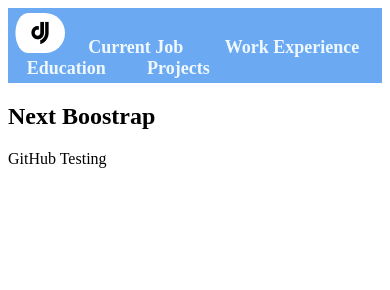
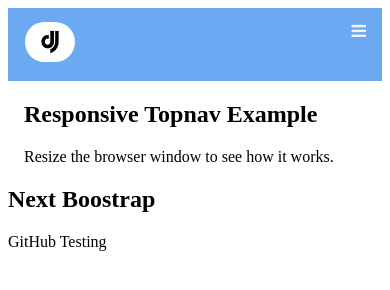
Before and after one commit to dhruv523/Portfolio, a plain HTML site: page index.html in a window 390 px wide. Drawn offline with Linux system fonts and the light colour scheme.

Commit message:
Updated navebar with bootstrap / screen responsive.

```diff
--- a/index.html
+++ b/index.html
@@ -5,12 +5,24 @@
     <meta name="viewport" content="width=device-width, initial-scale=1.0" />
     <title>Get to know about me</title>
     <link href="style.css" rel="stylesheet" />
+    <link
+      rel="stylesheet"
+      href="https://cdnjs.cloudflare.com/ajax/libs/font-awesome/4.7.0/css/font-awesome.min.css"
+    />
   </head>
 
   <body>
-    <!-- <h1>Hello World!</h1> -->
-    <div id="navigation-bar">
-      <a class="abc" id="logo">
+    <div
+      class="topnav"
+      id="myTopnav"
+      style="background-color: rgb(107, 170, 243)"
+    >
+      <!-- <a href="#home" class="active">Home</a>
+      <a href="#news">News</a>
+      <a href="#contact">Contact</a>
+      <a href="#about">About</a> -->
+
+      <a class="abc" id="logo" href="index.html">
         <img src="dj1.jpg" alt="logo" class="logo-btn" />
       </a>
       <!-- <div class="links"> -->
@@ -18,8 +30,28 @@
       <a href="#" class="nav-link">Work Experience</a>
       <a href="#" class="nav-link">Education</a>
       <a href="projects.html" class="nav-link">Projects</a>
-      <!-- </div> -->
+
+      <a href="javascript:void(0);" class="icon" onclick="myFunction()">
+        <i class="fa fa-bars"></i>
+      </a>
     </div>
+
+    <div style="padding-left: 16px">
+      <h2>Responsive Topnav Example</h2>
+      <p>Resize the browser window to see how it works.</p>
+    </div>
+
+    <script>
+      function myFunction() {
+        var x = document.getElementById("myTopnav");
+        if (x.className === "topnav") {
+          x.className += " responsive";
+        } else {
+          x.className = "topnav";
+        }
+      }
+    </script>
+
     <h2>Next Boostrap</h2>
     <p>GitHub Testing</p>
   </body>
--- a/style.css
+++ b/style.css
@@ -1,8 +1,34 @@
-#navigation-bar {
+@media screen and (max-width: 600px) {
+  .topnav a:not(:first-child) {
+    display: none;
+  }
+  .topnav a.icon {
+    float: right;
+    display: block;
+  }
+}
+
+@media screen and (max-width: 600px) {
+  .topnav.responsive {
+    position: relative;
+  }
+  .topnav.responsive .icon {
+    position: absolute;
+    right: 0;
+    top: 0;
+  }
+  .topnav.responsive a {
+    float: none;
+    display: block;
+    text-align: left;
+  }
+}
+
+/* #navigation-bar {
   background-color: rgb(107, 170, 243);
   height: 75px;
   align-content: center;
-}
+} */
 .nav-link {
   text-decoration: none;
   color: aliceblue;
@@ -20,3 +46,32 @@
 
 /* #logo {
 } */
+
+.topnav {
+  overflow: hidden;
+  background-color: #333;
+}
+
+.topnav a {
+  float: left;
+  display: block;
+  color: #f2f2f2;
+  text-align: center;
+  padding: 14px 16px;
+  text-decoration: none;
+  font-size: 17px;
+}
+
+.topnav a:hover {
+  background-color: rgb(107, 170, 243);
+  color: black;
+}
+
+.topnav a.active {
+  background-color: #04aa6d;
+  color: white;
+}
+
+.topnav .icon {
+  display: none;
+}
```
Also changed, not shown: projects.html (+37 -3 lines).
